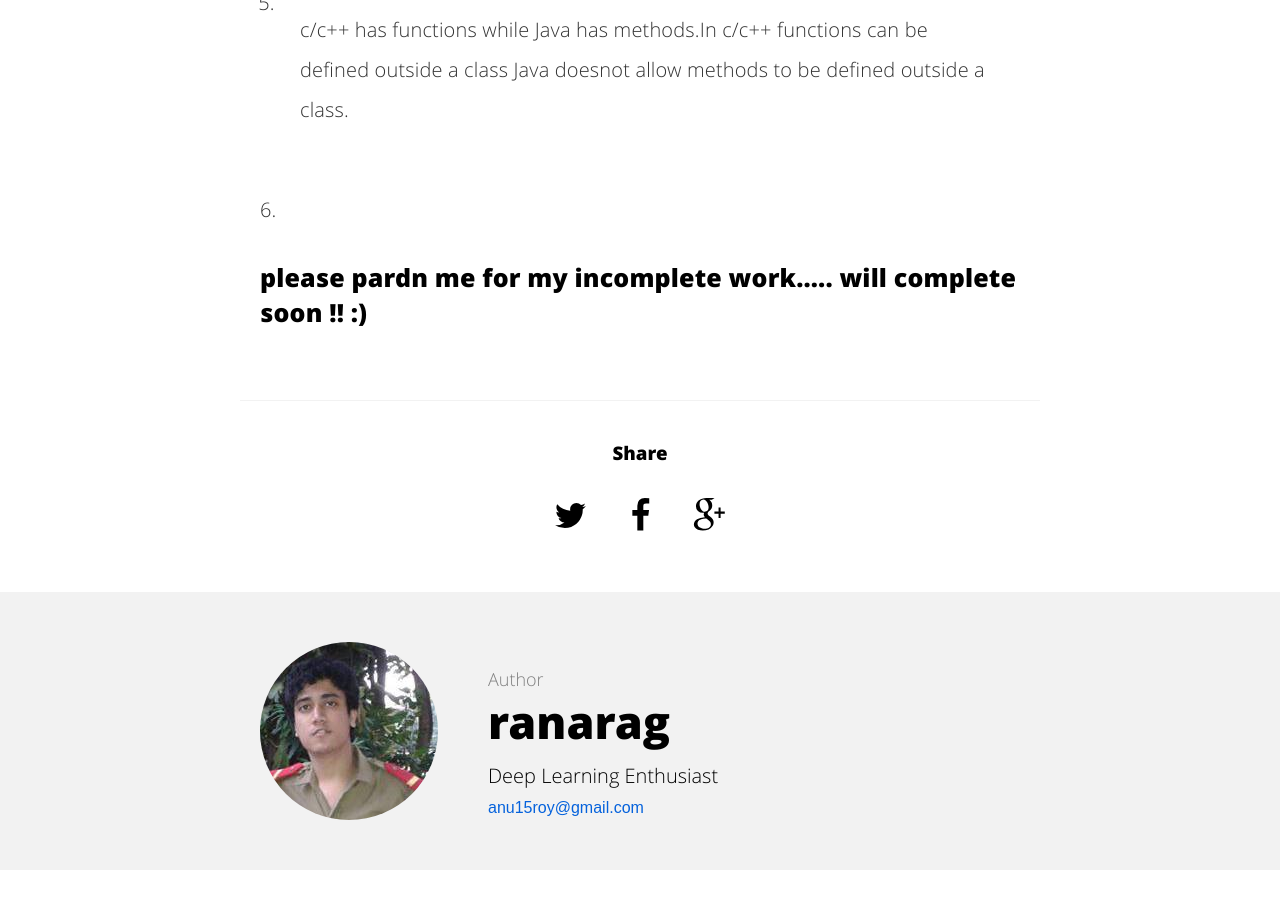
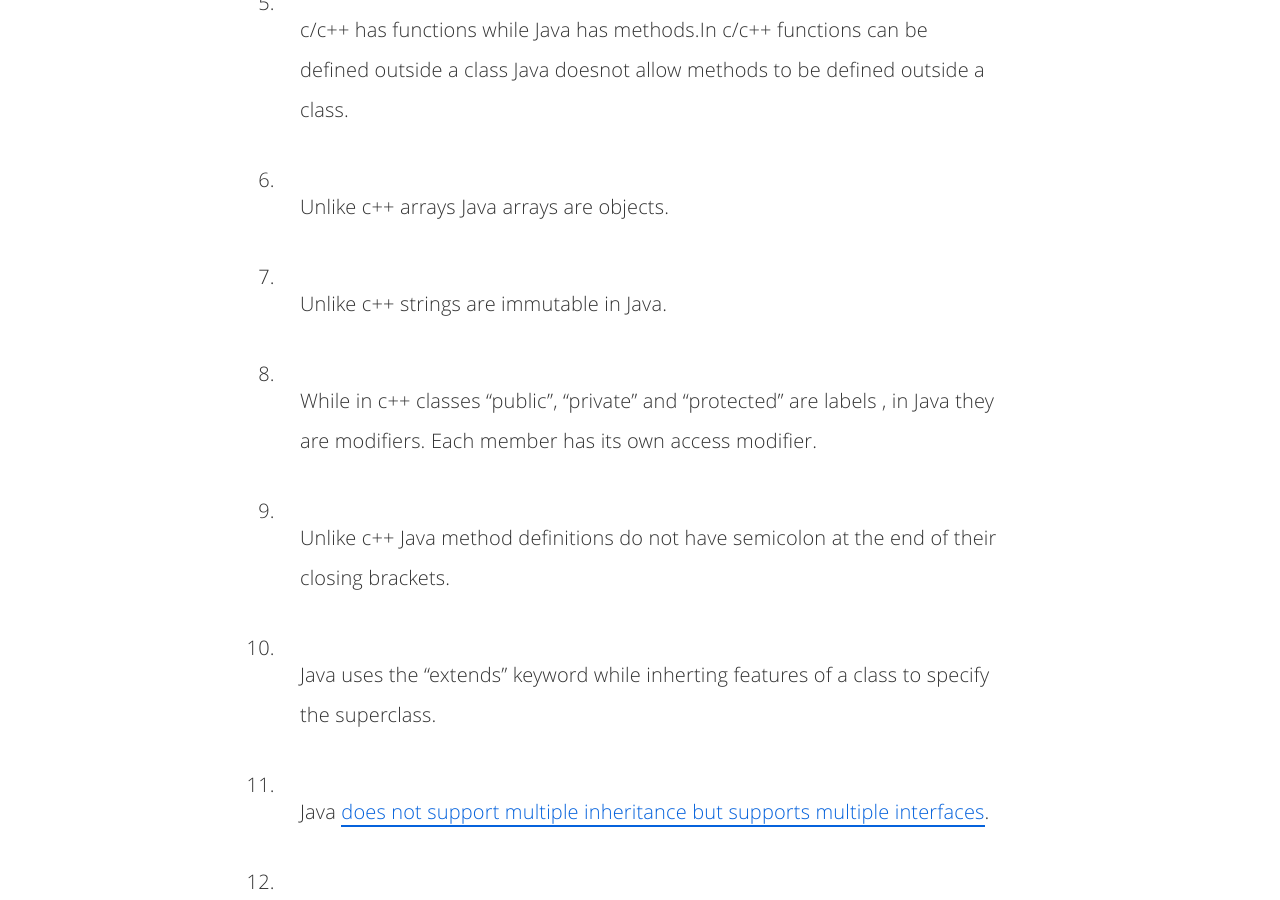
Before and after one commit to ranarag/ranarag.github.io, a Jekyll site: the page built from _posts/2016-09-16-from-cpp-to-java.md, in a window 1280 px wide and 900 px high, scrolled down 1575 px. Built offline with Jekyll 4.4.1, drawn with Linux system fonts in a browser that asks for light colours; comment, search, counter and statistics services are not loaded; some of the changed text lies outside the part shown.

Commit message:
cpp to java cheatsheet

```diff
--- a/_posts/2016-09-16-from-cpp-to-java.md
+++ b/_posts/2016-09-16-from-cpp-to-java.md
@@ -16,6 +16,8 @@ twitter_text:
 ---
 
 Some differences between c++ and java:
+
+
 1. Java compiled code is platform independent whereas c++ compiled code is
   platform dependent
 
@@ -30,7 +32,27 @@ Some differences between c++ and java:
 5. c/c++ has functions while Java has methods.In c/c++ functions can be defined outside a class
 Java doesnot allow methods to be defined outside a class.
 
-6.
+6. Unlike c++  arrays Java arrays are objects.
+
+7. Unlike c++ strings are immutable in Java.
+
+8. While in c++ classes "public", "private" and "protected" are labels , in Java they are modifiers. Each member has its own access modifier.
+
+9. Unlike c++ Java method definitions do not have
+semicolon at the end of their closing brackets.
+
+10. Java uses the "extends" keyword while inherting features of a class to specify the superclass.
+
+11. Java [does not support multiple inheritance but supports multiple interfaces](http://www.programmerinterview.com/index.php/java-questions/multiple-inheritance/).
 
 
-### please pardn me for my incomplete work..... will complete soon !! :)
+12. Unlike c++ Java has [interfaces which is a bit different from abstract class](www.javatpoint.com/difference-between-abstract-class-and-interface).
+
+
+13. In Java superclass constructors are callled using the keyword "super".
+
+14. Unlike c++ Java has class hierarchy. The  "Object" class is the root of this hierarchy.
+All classes are subclasses of this root class.
+
+
+### There are many other differences also but these basic differences will help you get your hands dirty with Java !! :)
```
